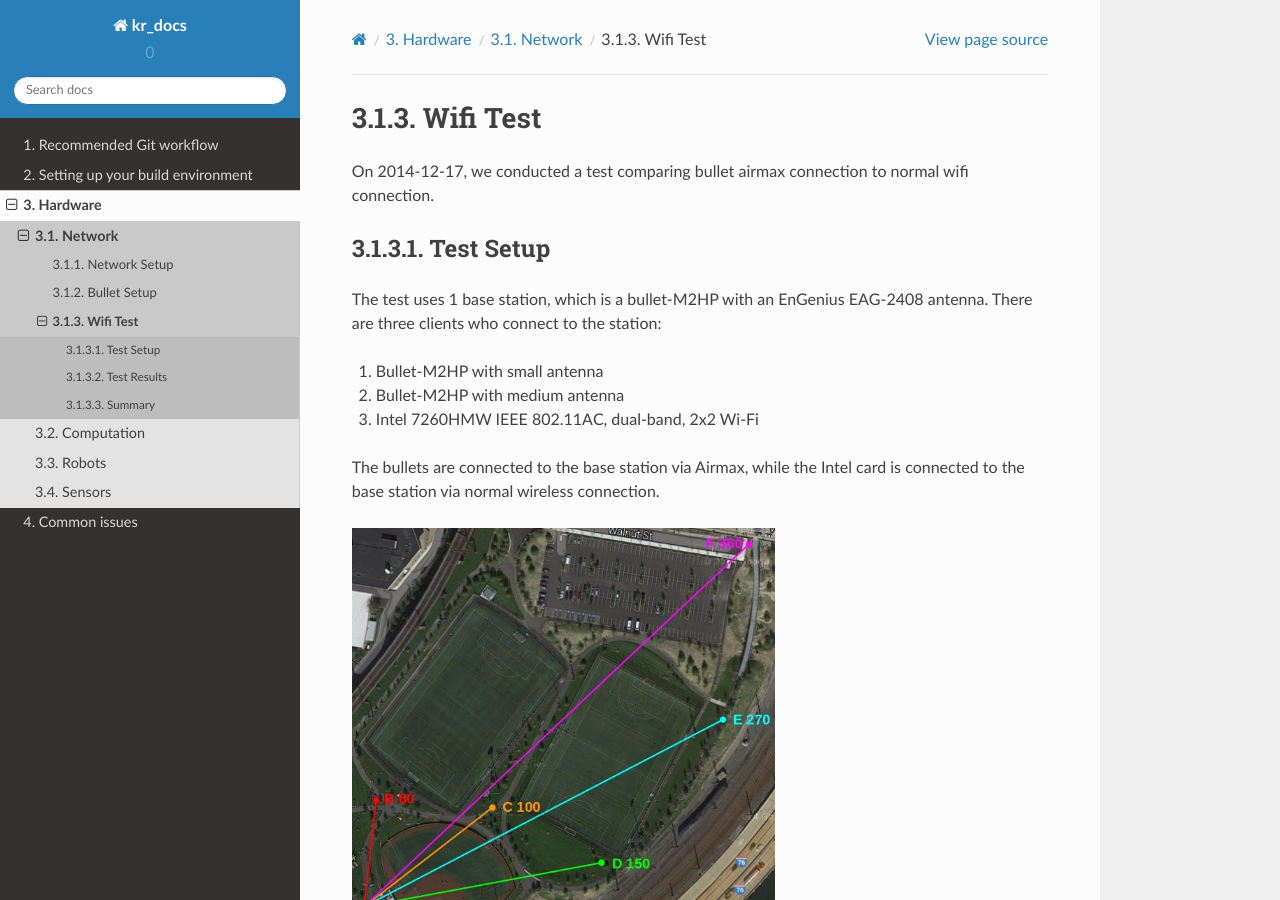
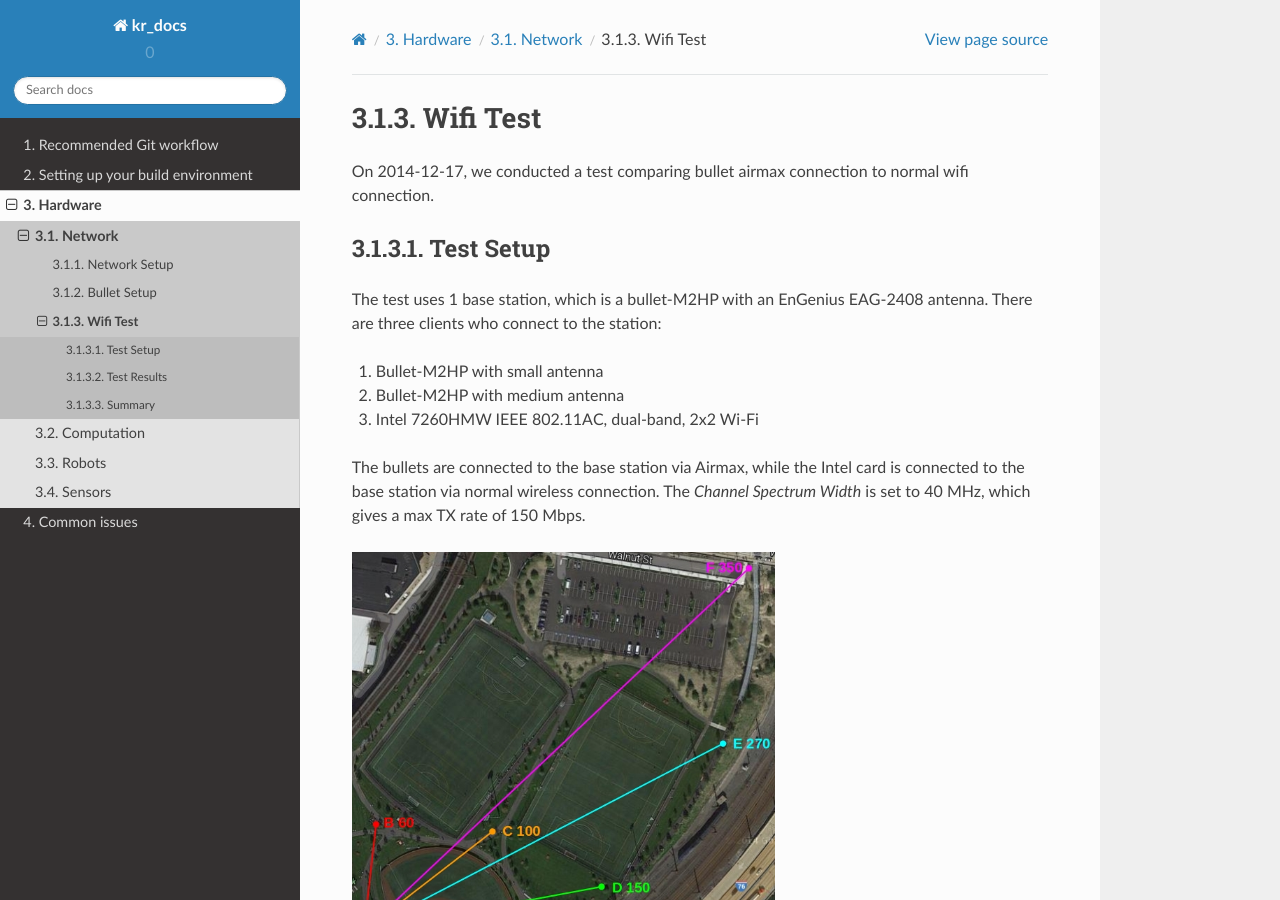
Before and after one commit to KumarRobotics/kr_docs, a Sphinx documentation site: the page built from docs/source/references/hardware/network/wifi_test/wifi_test.rst, in a window 1280 px wide and 900 px high. Built offline with Sphinx 7.4.7 and the Read the Docs theme 2.0.0, drawn with Linux system fonts in a browser that asks for light colours.

Commit message:
add channel width settings to wifi_test

```diff
--- a/docs/source/references/hardware/network/wifi_test/wifi_test.rst
+++ b/docs/source/references/hardware/network/wifi_test/wifi_test.rst
@@ -13,7 +13,7 @@ The test uses 1 base station, which is a bullet-M2HP with an EnGenius EAG-2408 a
 2. Bullet-M2HP with medium antenna
 3. Intel 7260HMW IEEE 802.11AC, dual-band, 2x2 Wi-Fi
 
-The bullets are connected to the base station via Airmax, while the Intel card is connected to the base station via normal wireless connection.
+The bullets are connected to the base station via Airmax, while the Intel card is connected to the base station via normal wireless connection. The `Channel Spectrum Width` is set to 40 MHz, which gives a max TX rate of 150 Mbps.
 
 .. image:: map.jpg
    :scale: 70 %
```
